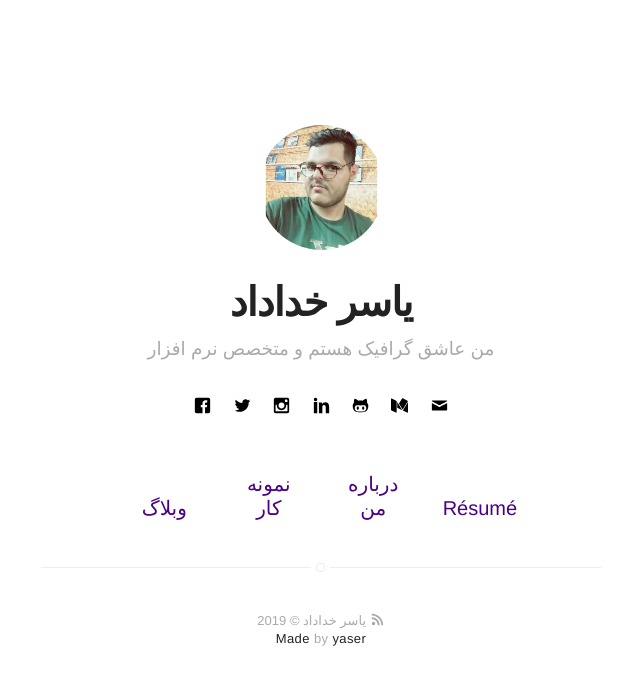
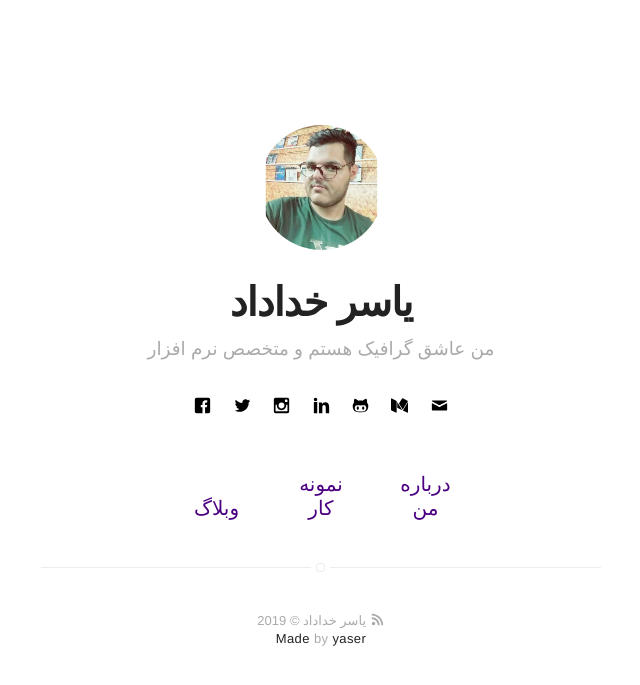
Before and after one commit to yaserkhodadad/yaserkhodadad.github.io, a Jekyll site: the page built from index.html, in a window 1280 px wide. Shown: the top 685 px of the page, without its empty margins (319-959 px from the left). Built offline with Jekyll 4.4.1, drawn with Linux system fonts in a browser that asks for light colours.

Commit message:
Update nav.html

```diff
--- a/_includes/nav.html
+++ b/_includes/nav.html
@@ -30,10 +30,6 @@
             {% endif %}
         {% endif %}
 
-        {% if site.resume == true %}
-            <li class="item">
-                <a class="link" href="{% if site.resume-external %}{{ site.resume-url }}{% else %}{{ site.url }}/{{ site.resume-url }}{% endif %}">Résumé</a>
-            </li>
-        {% endif %}
+
     </ul>
 </nav>
```
